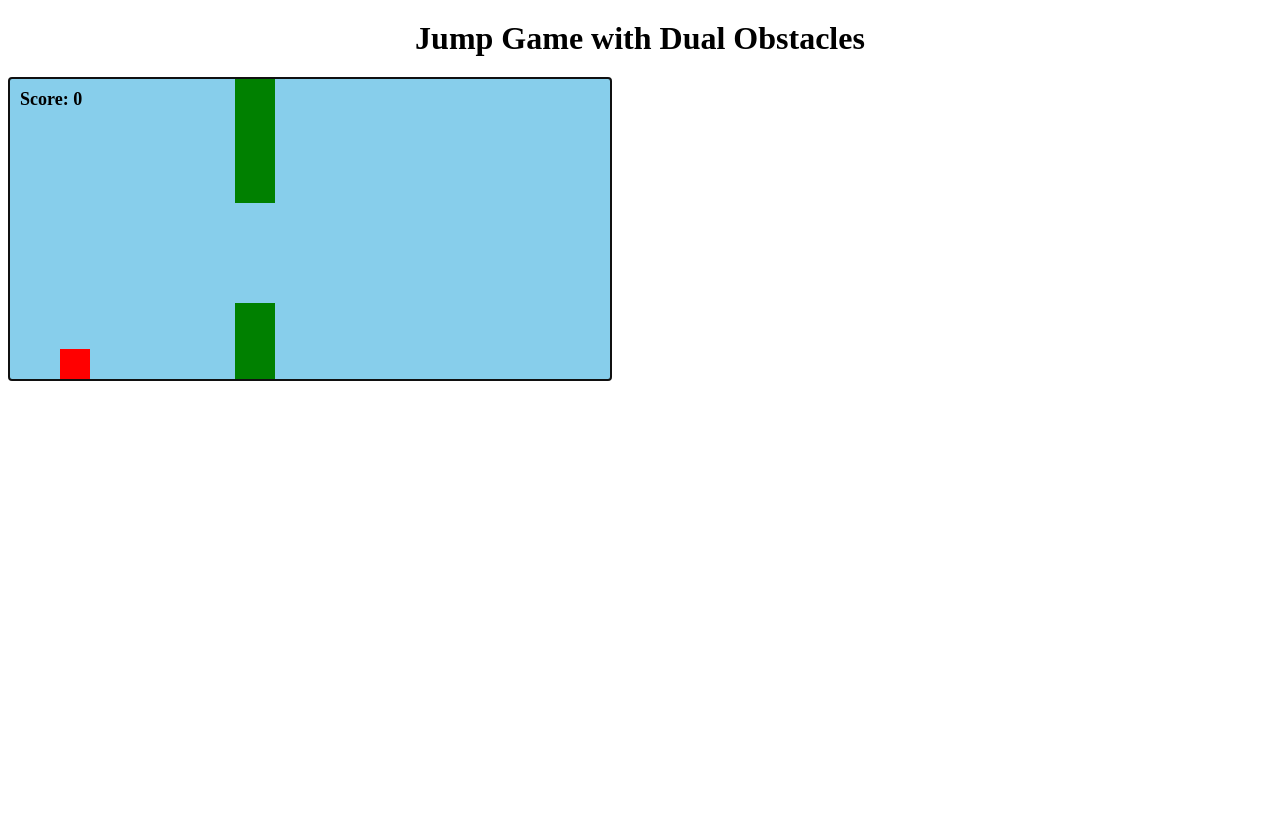
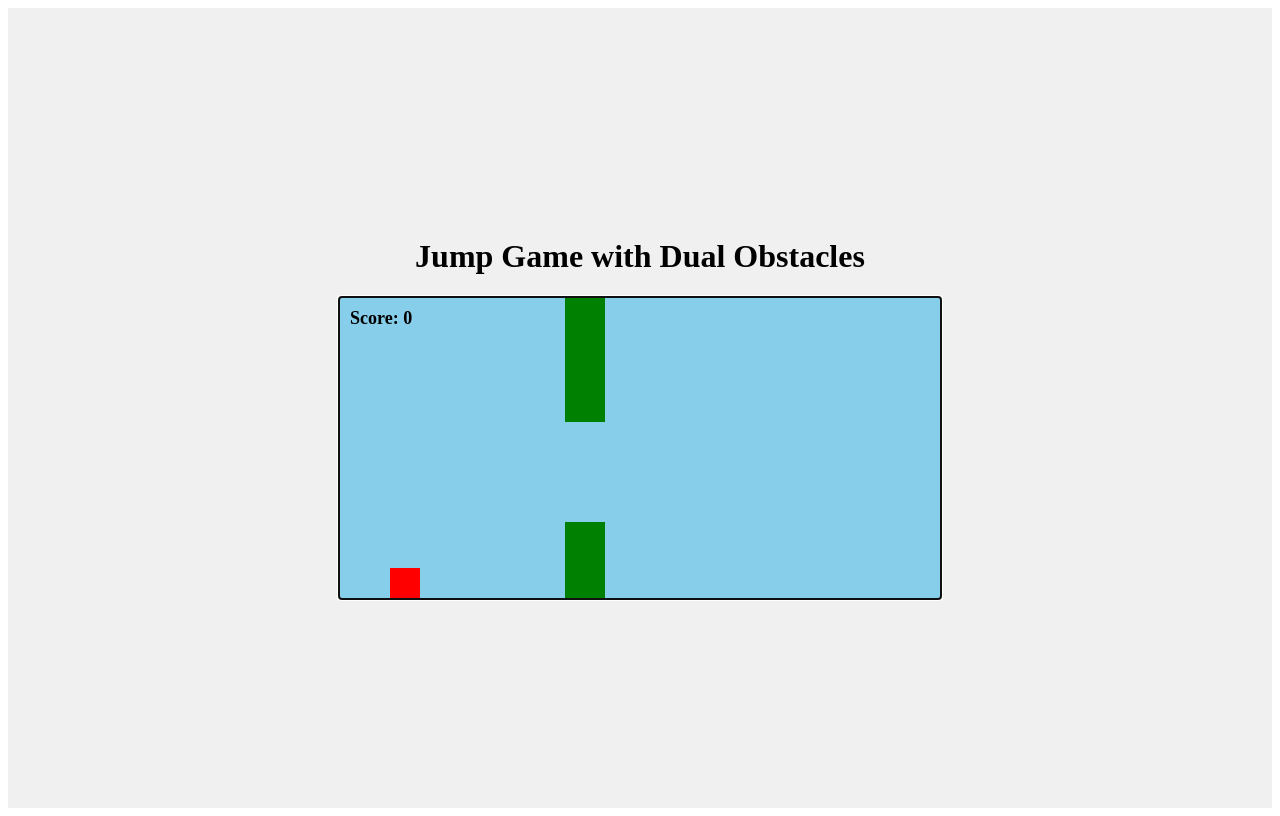
Before and after one commit to Arunchhibber/Game-Assignment-, a React (Vite) app: page / in a window 1280 px wide. Built offline with nearby package versions, Linux system fonts and the light colour scheme.

Commit message:
screen correction

```diff
--- a/src/App.jsx
+++ b/src/App.jsx
@@ -3,9 +3,19 @@ import Game from "./Game";
 
 function App() {
   return (
-    <div className="app">
-      <h1>Jump Game with Dual Obstacles</h1>
-      <Game />
+    <div
+      style={{
+        display: "flex",
+        justifyContent: "center",
+        alignItems: "center",
+        height: "100vh", // full screen vertically
+        background: "#f0f0f0", //
+      }}
+    >
+      <div>
+        <h1 style={{ textAlign: "center" }}>Jump Game with Dual Obstacles</h1>
+        <Game />
+      </div>
     </div>
   );
 }
```
